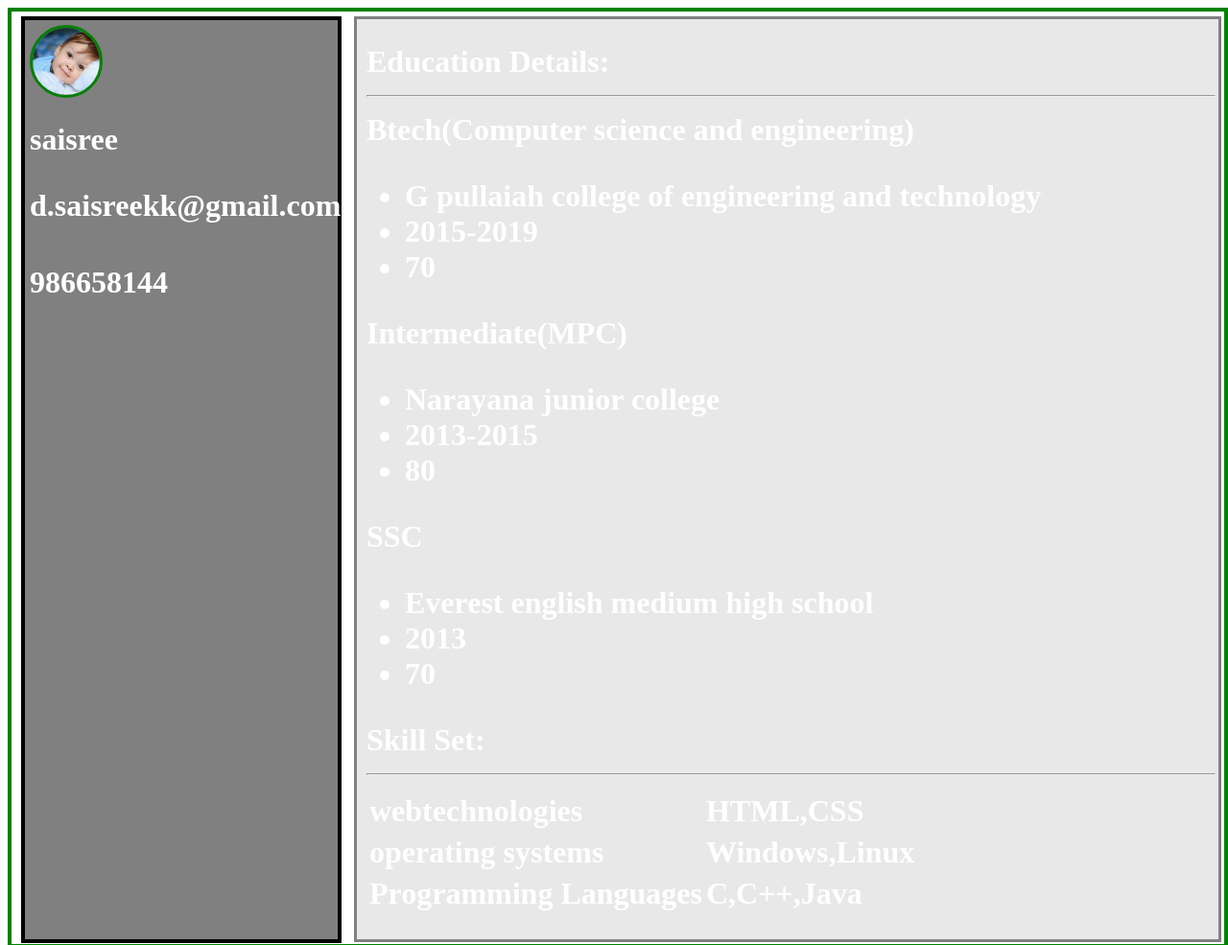
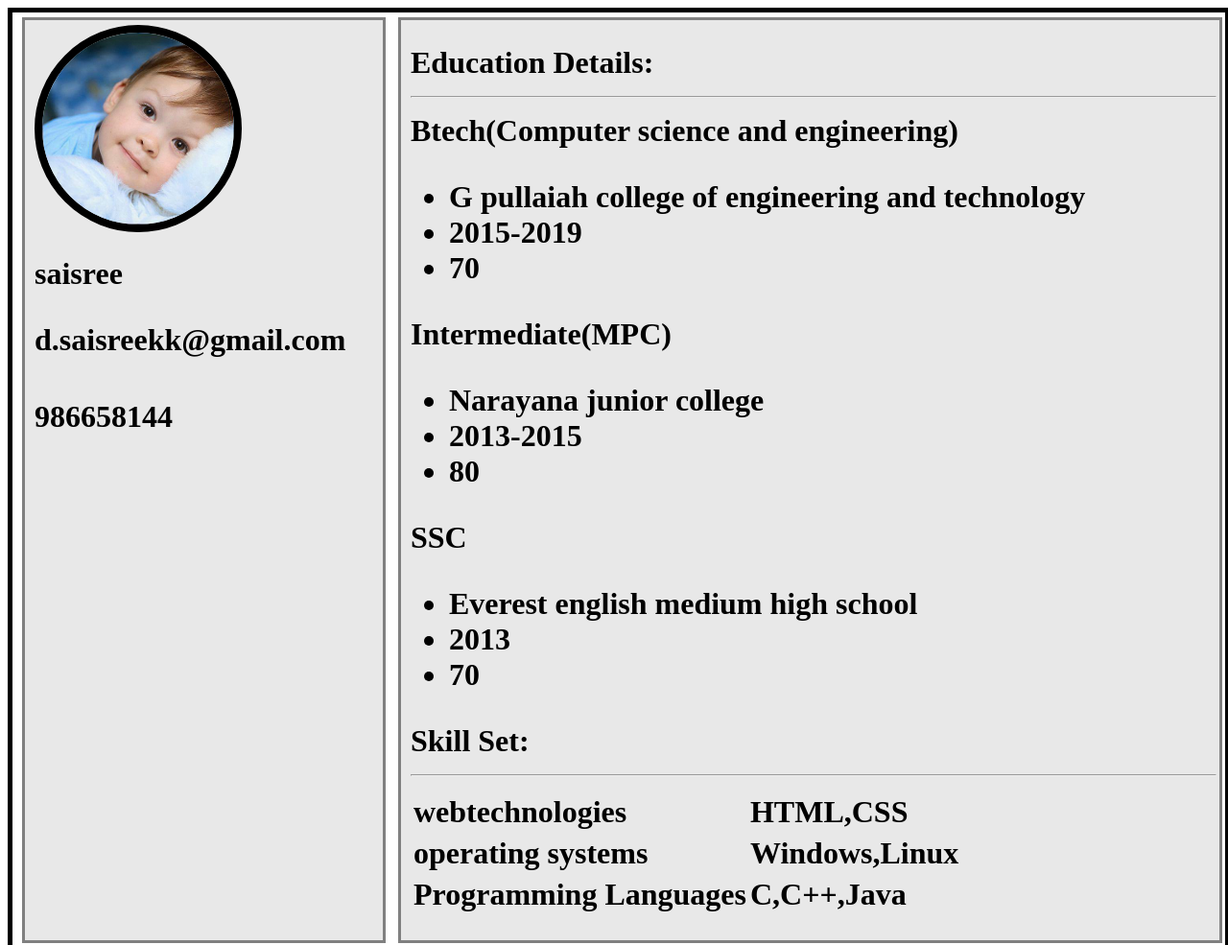
Before and after one commit to saisree1097/saisreeproject, a plain HTML site: page index.html in a window 1280 px wide. Shown: the top 985 px of the page at 96% size. Drawn offline with Linux system fonts and the light colour scheme.

Commit message:
Update style.css

```diff
--- a/style.css
+++ b/style.css
@@ -1,23 +1,23 @@
 .main{
-  width: 100%;
-  border: 4px solid green;
+ width: 100%;
+  border: 5px solid black;
    display: flex;
    /* flex-direction: row; */
    /* flex-wrap: wrap; */
 }
 .left{
-  width: 25%;
-  border: 4px solid #000;
-  margin: 5px 3px 1px 10px;
-  padding: 5px;
-  background-color: grey;
+  width:30%;
+  border:3px solid grey;
+  margin:5px 3px 2px 10px;
+  padding: 5px 3px 2px 10px;
+  background-color: #E8E8E8		;
   /* text-align: center; */
 }
 .left img{
-  width: 70px;
+  width:200px;
   border-radius: 50%;
-  border: 3px solid green;
-  box-shadow: black;
+  border:8px solid black;
+ box-shadow:10px;
 }
 .right{
   width: 70%;
@@ -32,13 +32,13 @@
   color: black;
 }
 h1{
-  color: white;
+  color: black;
 }
  h1.hover{
    color: pink;
  }
 h2{
-  color: white;
+  color: black;
 }
 h2:hover{
   color: pink;
```
